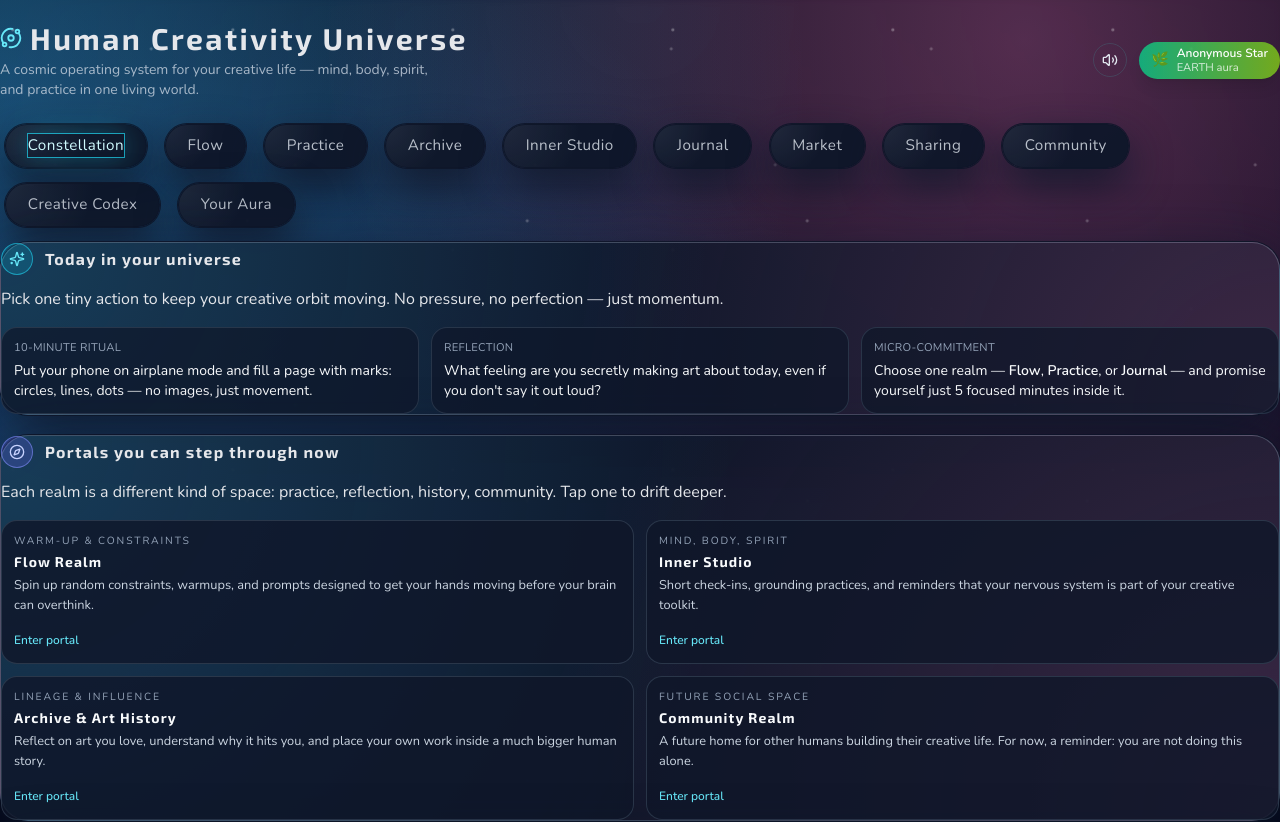
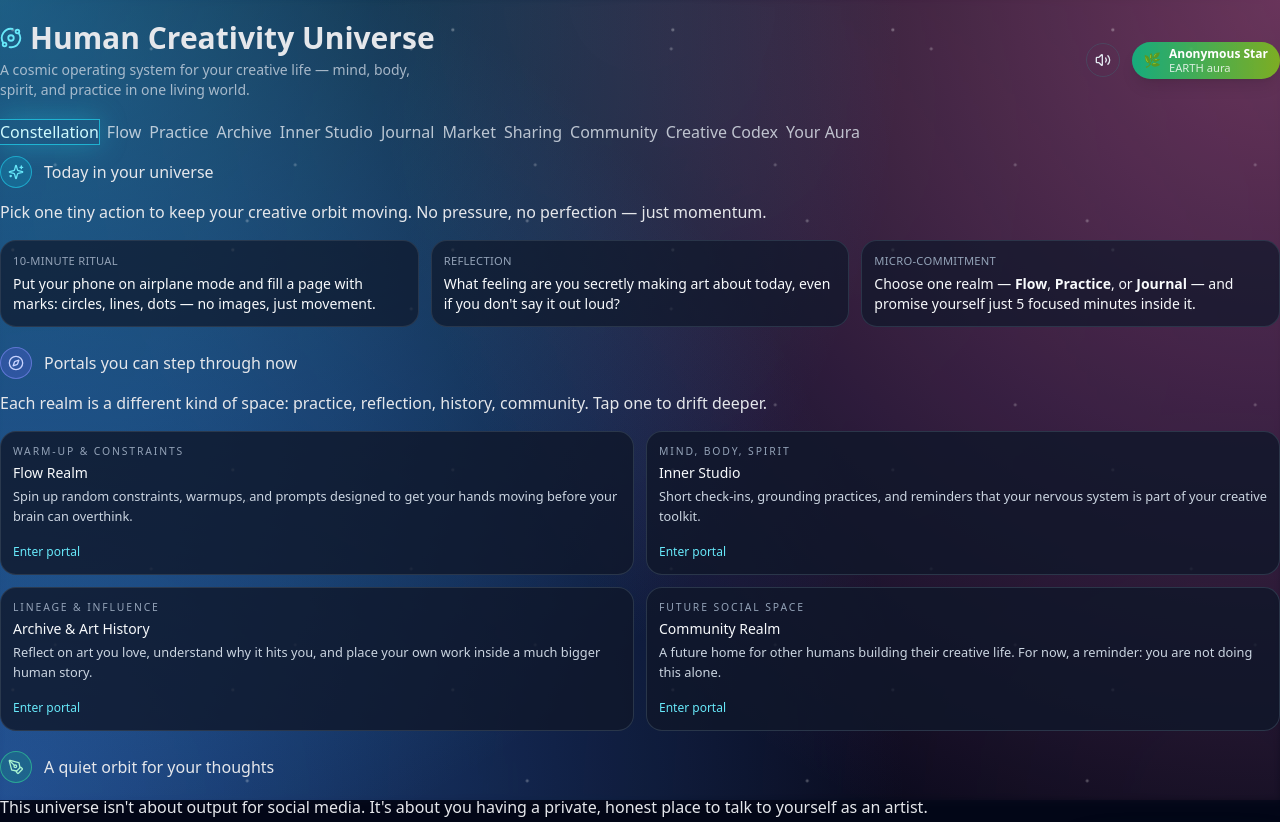
Before and after one commit to Dacolon/Human-Creativity, a Next.js app: page / in a window 1280 px wide. Shown: the top 822 px of the page. Built offline with nearby package versions, Linux system fonts and the light colour scheme.

Commit message:
Update globals.css

```diff
--- a/app/globals.css
+++ b/app/globals.css
@@ -1,13 +1,10 @@
 /* app/globals.css */
-
-/* ---------- Fonts ---------- */
-@import url('https://fonts.googleapis.com/css2?family=Exo+2:wght@500;600;700&family=Nunito:wght@400;500;600;700&display=swap');
 
 @tailwind base;
 @tailwind components;
 @tailwind utilities;
 
-/* ---------- Base theme ---------- */
+/* ---------- Base ---------- */
 
 :root {
   color-scheme: dark;
@@ -23,42 +20,31 @@ body {
   padding: 0;
 }
 
-/* Body text: soft, readable, slightly futuristic */
 body {
   min-height: 100vh;
   background-color: #020617;
   color: #e5e7eb;
-  font-family: "Nunito", system-ui, -apple-system, BlinkMacSystemFont,
-    "Segoe UI", sans-serif;
-  position: relative;
+  font-family: system-ui, -apple-system, BlinkMacSystemFont, "Segoe UI",
+    sans-serif;
   overflow-x: hidden;
 }
 
-/* Header / logo font – smooth sci-fi, not chunky */
-.font-space {
-  font-family: "Exo 2", system-ui, sans-serif;
-  letter-spacing: 0.08em;
-  text-transform: none;
-  font-weight: 700;
-}
+/* ---------- Cosmic background (like your older version) ---------- */
 
-/* ---------- Cosmic background layers (older look) ---------- */
-
-/* Gradient sky similar to your 1:29 AM screenshot */
 .bg-anim {
   position: fixed;
   inset: 0;
   z-index: -3;
   pointer-events: none;
   background:
-    radial-gradient(circle at 0% 10%, rgba(56, 189, 248, 0.35), transparent 55%),
-    radial-gradient(circle at 80% 5%, rgba(244, 114, 182, 0.32), transparent 55%),
-    radial-gradient(circle at 10% 85%, rgba(59, 130, 246, 0.35), transparent 60%),
-    linear-gradient(180deg, #020617 0%, #02051a 50%, #020617 100%);
+    radial-gradient(circle at 0% 0%, rgba(56, 189, 248, 0.45), transparent 60%),
+    radial-gradient(circle at 100% 0%, rgba(244, 114, 182, 0.42), transparent 60%),
+    radial-gradient(circle at 0% 100%, rgba(59, 130, 246, 0.5), transparent 60%),
+    linear-gradient(180deg, #020617 0%, #02061f 50%, #020617 100%);
   background-attachment: fixed;
 }
 
-/* Soft starfield */
+/* subtle drifting stars */
 .cosmic-depth {
   position: fixed;
   inset: 0;
@@ -67,29 +53,29 @@ body {
   opacity: 0.45;
   background-image:
     radial-gradient(circle at 8% 15%, rgba(255, 255, 255, 0.7) 1px, transparent 2px),
-    radial-gradient(circle at 60% 20%, rgba(255, 255, 255, 0.5) 1px, transparent 2px),
+    radial-gradient(circle at 60% 20%, rgba(255, 255, 255, 0.55) 1px, transparent 2px),
     radial-gradient(circle at 25% 70%, rgba(255, 255, 255, 0.5) 1px, transparent 2px),
     radial-gradient(circle at 90% 80%, rgba(255, 255, 255, 0.6) 1px, transparent 2px);
   background-size: 220px 220px, 260px 260px, 240px 240px, 280px 280px;
   animation: starDrift 70s linear infinite;
 }
 
-/* Haze / glow to blend everything */
+/* soft glow to blend foreground + background */
 .cosmic-noise {
   position: fixed;
   inset: 0;
   z-index: -1;
   pointer-events: none;
   mix-blend-mode: screen;
-  opacity: 0.26;
+  opacity: 0.25;
   background:
-    radial-gradient(circle at 50% 0%, rgba(255, 255, 255, 0.14), transparent 65%),
-    radial-gradient(circle at 5% 100%, rgba(56, 189, 248, 0.15), transparent 60%),
-    radial-gradient(circle at 95% 100%, rgba(244, 114, 182, 0.17), transparent 60%);
+    radial-gradient(circle at 50% 0%, rgba(255, 255, 255, 0.16), transparent 65%),
+    radial-gradient(circle at 5% 100%, rgba(56, 189, 248, 0.18), transparent 60%),
+    radial-gradient(circle at 95% 100%, rgba(244, 114, 182, 0.2), transparent 60%);
   filter: blur(3px);
 }
 
-/* Star motion */
+/* star motion */
 @keyframes starDrift {
   0% {
     transform: translate3d(0, 0, 0);
@@ -99,7 +85,7 @@ body {
   }
 }
 
-/* ---------- Layout helpers ---------- */
+/* ---------- Utility wrappers (optional, used in layout) ---------- */
 
 .page-shell {
   max-width: 1120px;
@@ -107,88 +93,9 @@ body {
   padding: 1.5rem 1.25rem 4rem;
 }
 
-/* ---------- Floating glass cards (like before) ---------- */
-
-.card {
-  border-radius: 1.75rem;
-  background:
-    radial-gradient(circle at 0% 0%, rgba(56, 189, 248, 0.22), transparent 55%),
-    radial-gradient(circle at 100% 100%, rgba(244, 114, 182, 0.2), transparent 55%),
-    rgba(15, 23, 42, 0.96);
-  border: 1px solid rgba(148, 163, 184, 0.35);
-  box-shadow:
-    0 26px 70px rgba(15, 23, 42, 0.95),
-    0 0 0 1px rgba(15, 23, 42, 0.9);
-  backdrop-filter: blur(26px);
-  -webkit-backdrop-filter: blur(26px);
-}
-
-.card-hover {
-  transition: transform 220ms ease, box-shadow 220ms ease, border-color 220ms ease;
-}
-
-.card-hover:hover {
-  transform: translateY(-3px);
-  box-shadow:
-    0 30px 80px rgba(15, 23, 42, 0.98),
-    0 0 0 1px rgba(56, 189, 248, 0.4);
-  border-color: rgba(56, 189, 248, 0.7);
-}
-
-.card-body {
-  padding: 1.5rem 1.5rem 1.75rem;
-}
-
-/* ---------- Navigation pills (restore bubble buttons) ---------- */
-
-nav a {
-  display: inline-flex;
-  align-items: center;
-  justify-content: center;
-  padding: 0.6rem 1.35rem;
-  margin: 0.22rem 0.32rem;
-  border-radius: 999px;
-  background: radial-gradient(circle at 0% 0%, rgba(148, 163, 184, 0.12), transparent 55%),
-    rgba(15, 23, 42, 0.96);
-  border: 1px solid rgba(15, 23, 42, 0.9);
-  box-shadow:
-    0 18px 40px rgba(15, 23, 42, 0.9),
-    0 0 0 1px rgba(15, 23, 42, 0.9);
-  text-decoration: none;
-  color: #e5e7eb;
-  font-size: 0.95rem;
-  letter-spacing: 0.03em;
-}
-
-/* Active / current tab */
-nav a[aria-current="page"],
-nav a[data-active="true"] {
-  border-color: rgba(56, 189, 248, 0.9);
-  box-shadow:
-    0 18px 40px rgba(15, 23, 42, 0.95),
-    0 0 0 1px rgba(56, 189, 248, 0.9),
-    0 0 16px rgba(56, 189, 248, 0.4);
-}
-
-/* Hover glow */
-nav a:hover {
-  border-color: rgba(56, 189, 248, 0.7);
-  box-shadow:
-    0 20px 46px rgba(15, 23, 42, 0.98),
-    0 0 0 1px rgba(56, 189, 248, 0.5);
-}
-
-/* ---------- Misc text helpers ---------- */
-
-.heading-kicker {
-  text-transform: uppercase;
-  letter-spacing: 0.18em;
-  font-size: 0.75rem;
-  color: rgba(148, 163, 184, 0.9);
-}
-
-h1,
-h2,
-h3 {
-  letter-spacing: 0.05em;
-}
+/* NOTE:
+   No nav or card overrides here on purpose.
+   Your Tailwind classes in the React components
+   will control the pill buttons and floating cards,
+   so the UI should look like your older screenshot again.
+*/
```
